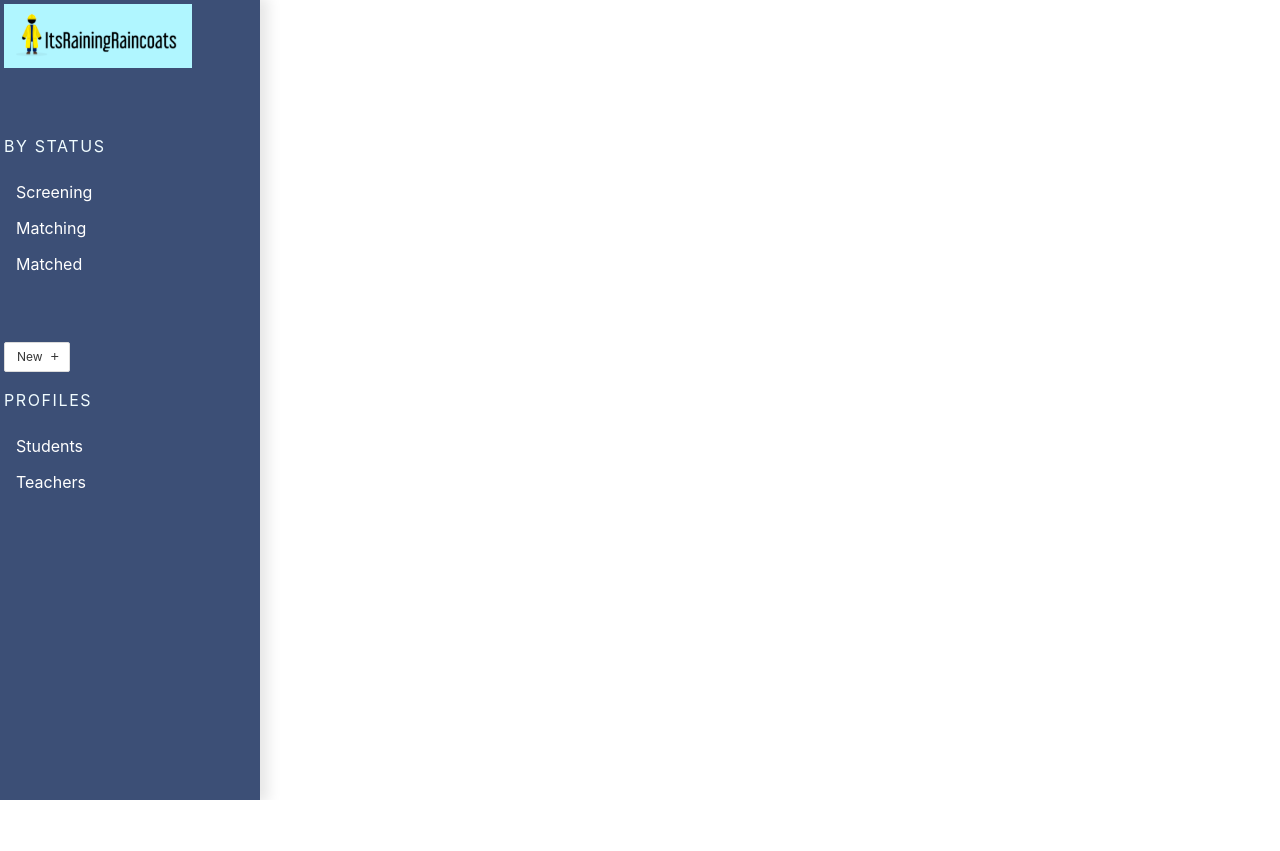
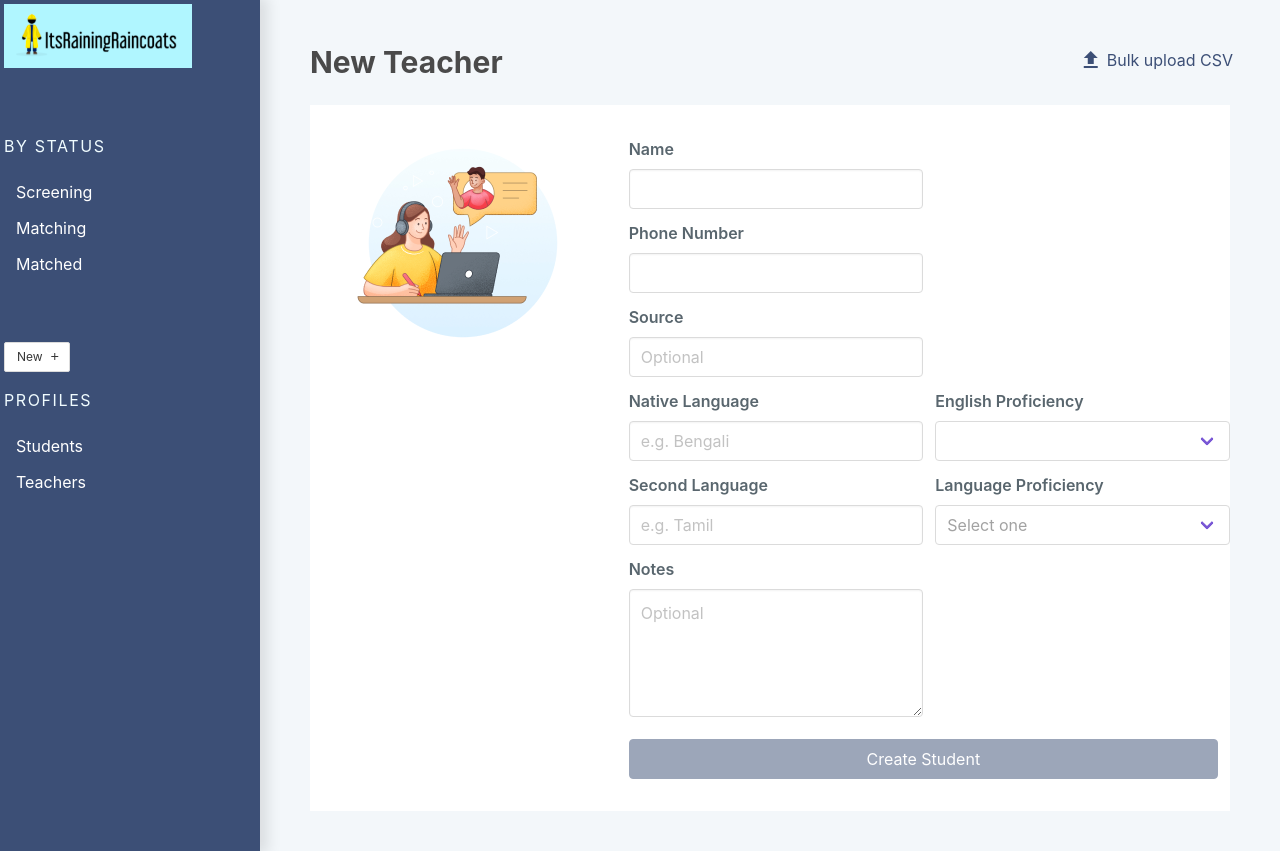
Before and after one commit to TechLadies/irrc-madwish, a Vue app in the folder frontend/: page /new-teacher in a window 1280 px wide. Before the commit the page ends 800 px from the top, so only its background shows below. Built offline with nearby package versions, Linux system fonts and the light colour scheme; no server answers.

Commit message:
include second language field

```diff
--- a/frontend/src/pages/NewTeacher.vue
+++ b/frontend/src/pages/NewTeacher.vue
@@ -20,7 +20,7 @@
       <div class="columns is-multiline is-mobile">
         <!--start of first column (image) -->
         <div class="column is-one-third" align="center">
-          <img src="../assets/student.png" />
+          <img src="../assets/teacher.png" />
         </div>
         <!-- Start of 2nd column (all input fields) -->
         <div class="column is-two-thirds">
@@ -71,6 +71,38 @@
                       </b-select>
                   </b-field>
                 </b-field>
+
+
+                <b-field grouped>
+
+                  <b-field label="Second Language" class="half-width">
+                     <b-autocomplete :value="nativeLanguage"
+                        field= "NativeLanguage"
+                        ref="languageComplete"
+                        :data="languages"
+                        placeholder="e.g. Tamil"
+                        @typing="filteredLanguageDataArray"
+                        @select="option => selected = option">
+                        <template slot="header">
+                            <a @click="showAddLanguage">
+                                <span> Add new... </span>
+                            </a>
+                        </template>
+                    </b-autocomplete>
+                  </b-field>
+
+
+                  <b-field label="Language Proficiency" class="half-width">
+                      <b-select v-model="SecondLanguageProficiency" placeholder="Select one" expanded>
+                        <option value = "No">No (Unable to understand at all)</option>
+                        <option value = "Little">Little (Able to understand simple words)</option>
+                        <option value = "Simple">Simple (Able to speak full sentences)</option>
+                        <option value = "Intermediate">Intermediate (Able to understand simple words)</option>
+                      </b-select>
+                  </b-field>
+                </b-field>
+
+
 
                 <b-field label="Notes" class="half-width">
                     <b-input v-model="Notes" maxlength="200" type="textarea" placeholder="Optional"></b-input>
--- a/frontend/src/router.js
+++ b/frontend/src/router.js
@@ -9,6 +9,8 @@ const Matching = () => import("./pages/Matching.vue");
 const NewStudent = () => import("./pages/NewStudent.vue");
 const AllStudents = () => import("./pages/Students.vue");
 const StudentProfile = () => import("./pages/StudentProfile.vue");
+const NewTeacher = () => import("./pages/NewTeacher.vue");
+
 
 const router = new VueRouter({
   mode: "history",
@@ -18,6 +20,7 @@ const router = new VueRouter({
     { path: "/screening", component: Screening },
     { path: "/matching", component: Matching },
     { path: "/new-student", component: NewStudent },
+    { path: "/new-teacher", component: NewTeacher },
     { path: "/students", component: AllStudents },
     { path: "/students/:id", component: StudentProfile },
     /* Placeholder for edit student page which is not done yet
```
